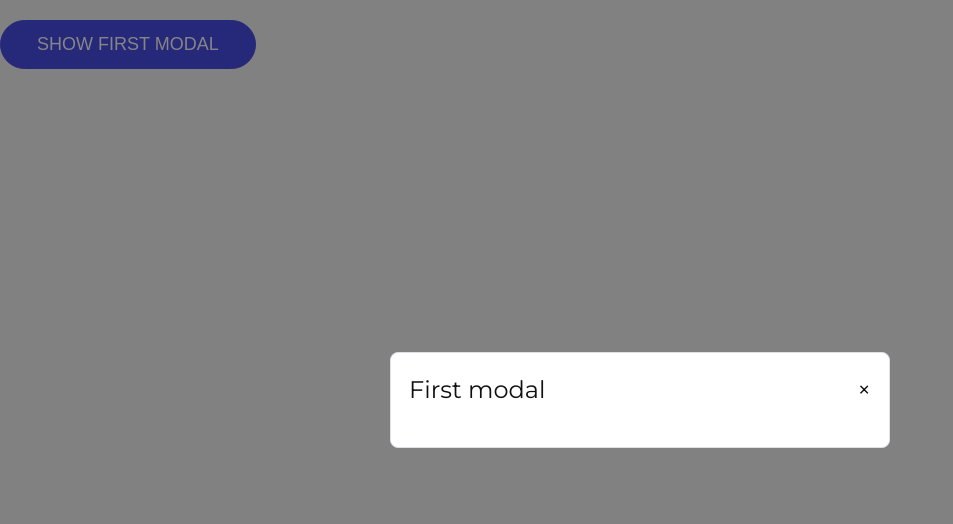
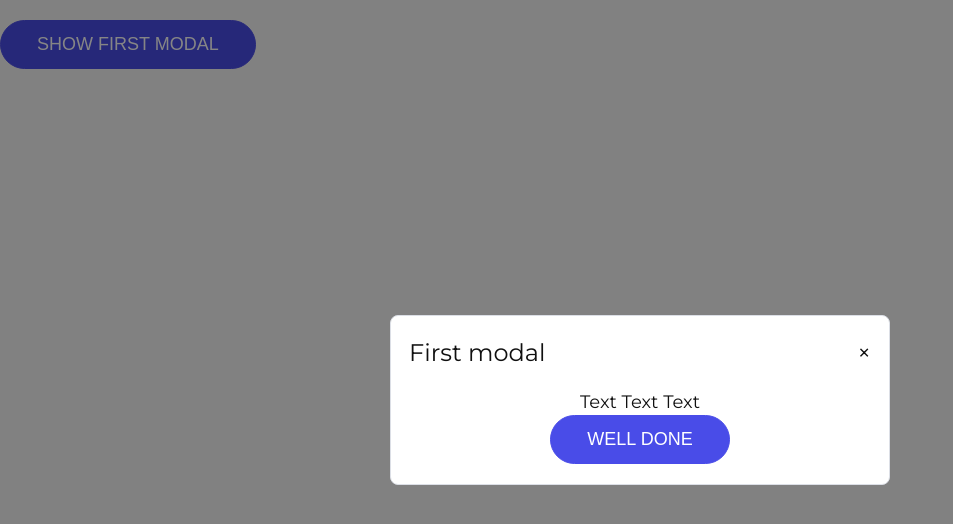
Before and after one commit to YaroslavArtemenko/vue-modals-course, a Vue app: page / in a window 1280 px wide. Both pictures are taken after a click on the button "SHOW FIRST MODAL". Shown: the top 524 px of the page, without its empty margins (0-953 px from the left). Built offline with nearby package versions, Linux system fonts and the light colour scheme.

Commit message:
added slot for body of modal

```diff
--- a/src/App.vue
+++ b/src/App.vue
@@ -13,6 +13,10 @@
               v-if="modalFirst"
               @close="modalFirst = !modalFirst"
           >
+            <div slot="body">
+              <p>Text Text Text</p>
+              <button class="btn btnPrimary" @click="modalFirst = !modalFirst">Well Done</button>
+            </div>
           </Modal>
         </div>
       </section>
--- a/src/components/Modal.vue
+++ b/src/components/Modal.vue
@@ -11,7 +11,7 @@
 
         <!-- body -->
         <div class="modal-body">
-
+          <slot name="body"> default body </slot>
         </div>
 
       </div>
```
